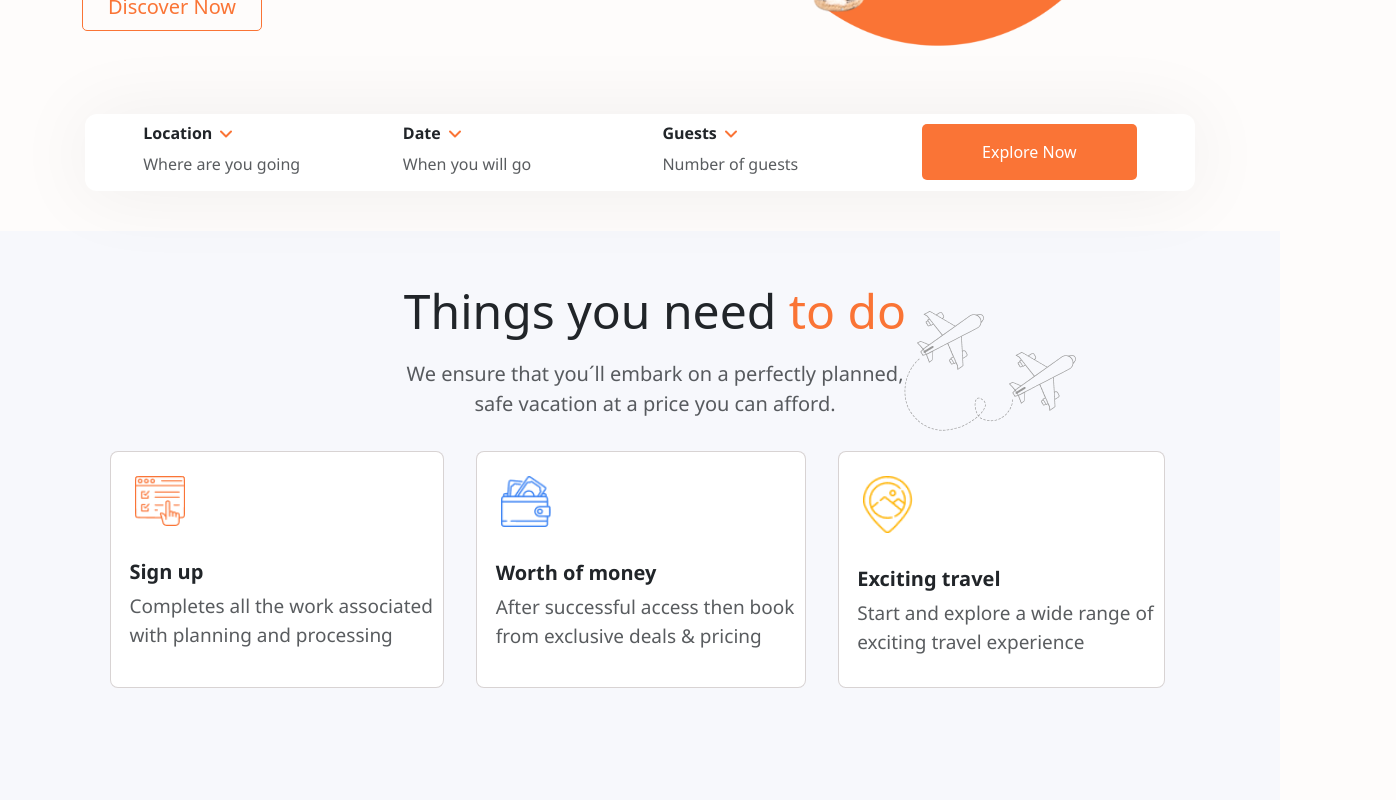
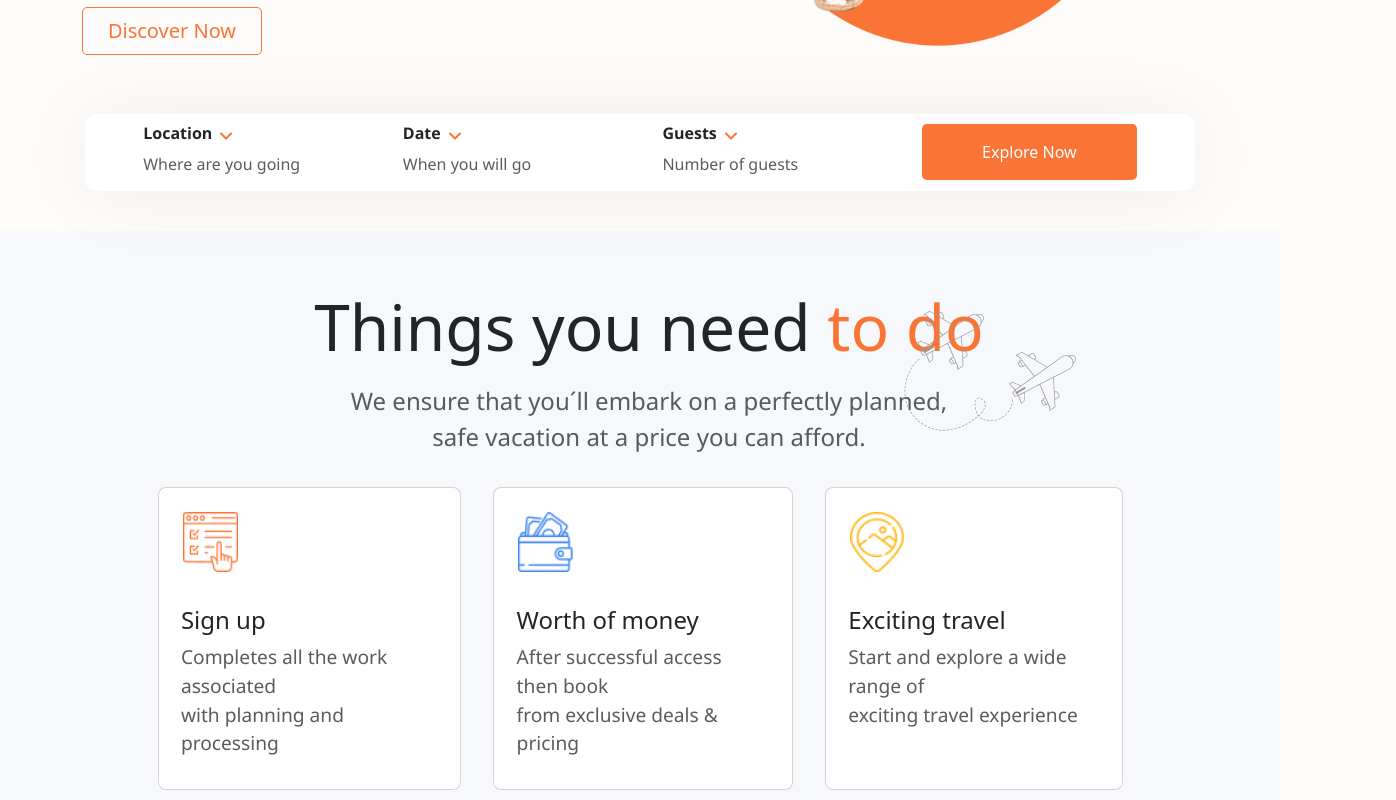
Before and after one commit to Juanflpz/Trabook-Responsive-Project, a React (Create React App) app: page / in a window 1280 px wide. Shown: the part 600-1400 px from the top of the page, 1396 px wide, since content can reach past the window. Built offline with nearby package versions, Linux system fonts and the light colour scheme.

Commit message:
feat(0): :art: Needs carousel successfully implemented

```diff
--- a/src/App.css
+++ b/src/App.css
@@ -16,10 +16,7 @@ h1, h2, h3, h4, h5, h6 { /* Headers font */
   padding-bottom: 8rem;
 }
 
-#things-u-need {
-  padding-bottom: 100px;
-  background-color: #F7F8FC !important;
-}
+
 
 #deals-discounts {
   margin-top: 100px;
@@ -99,37 +96,8 @@ footer {
   background: linear-gradient(to bottom, transparent 210px, #F7F8FC 210px);
 }
 
-footer a {
-  text-decoration: none;
-  color: #666666;
-}
-
 .brand-footer {
   font-family: 'Volkhov', serif;
-}
-
-#subscribe-box {
-  position: relative;
-  border: solid 1 black;
-  margin-bottom: 100px;
-  padding: 0;
-  background-color: #FA7436;
-  color: white;
-  height: 416px;
-  display: flex;
-  flex-direction: column;
-  justify-content: center; /* Centrar verticalmente */
-  align-items: center; /* Centrar horizontalmente */
-  border-radius: 13px;
-  z-index: 1;
-  text-align: center;
-}
-
-.background-image-top-right,
-.background-image-bottom-left {
-  position: absolute;
-  background-repeat: no-repeat;
-  background-size: cover;
 }
 
 /*
--- a/src/Components/GetStarted.jsx
+++ b/src/Components/GetStarted.jsx
@@ -28,7 +28,7 @@ export default function GetStarted({ props }) {
                                     <div className="card-body row text-start">
                                         <div className="d-flex align-items-center">
                                             <h6 className="card-title-1">{props.item1}</h6>
-                                            <svg className="mx-2 mb-2" xmlns="http://www.w3.org/2000/svg" width="12" height="8" viewBox="0 0 12 8" fill="none">
+                                            <svg className="mx-2 mb-1" xmlns="http://www.w3.org/2000/svg" width="12" height="8" viewBox="0 0 12 8" fill="none">
                                                 <path d="M1 1.5L6 6.5L11 1.5" stroke="#FA7436" stroke-width="2" stroke-linecap="round" stroke-linejoin="round" />
                                             </svg>
                                         </div>
@@ -39,7 +39,7 @@ export default function GetStarted({ props }) {
                                     <div className="card-body row text-start">
                                         <div className="d-flex align-items-center">
                                             <h6 className="card-title-2">{props.item2}</h6>
-                                            <svg className="mx-2 mb-2" xmlns="http://www.w3.org/2000/svg" width="12" height="8" viewBox="0 0 12 8" fill="none">
+                                            <svg className="mx-2 mb-1" xmlns="http://www.w3.org/2000/svg" width="12" height="8" viewBox="0 0 12 8" fill="none">
                                                 <path d="M1 1.5L6 6.5L11 1.5" stroke="#FA7436" stroke-width="2" stroke-linecap="round" stroke-linejoin="round" />
                                             </svg>
                                         </div>
@@ -50,7 +50,7 @@ export default function GetStarted({ props }) {
                                     <div className="card-body row text-start">
                                         <div className="d-flex align-items-center">
                                             <h6 className="card-title-3">{props.item3}</h6>
-                                            <svg className="mx-2 mb-2" xmlns="http://www.w3.org/2000/svg" width="12" height="8" viewBox="0 0 12 8" fill="none">
+                                            <svg className="mx-2 mb-1" xmlns="http://www.w3.org/2000/svg" width="12" height="8" viewBox="0 0 12 8" fill="none">
                                                 <path d="M1 1.5L6 6.5L11 1.5" stroke="#FA7436" stroke-width="2" stroke-linecap="round" stroke-linejoin="round" />
                                             </svg>
                                         </div>
--- a/src/Components/Needs.jsx
+++ b/src/Components/Needs.jsx
@@ -8,30 +8,32 @@ export default function Needs({ cards }) {
         groupedCards.push(cards.slice(i, i + 3));
     }
     return (
-        <section className="mt-0" id="things-u-need">
+        <section className="" id="things-u-need">
             <div className="container">
                 <div className="row">
                     <div className="col text-center">
-                        <h1 className="lh-1">Things you need<span className="orange-color"> to do</span></h1>
+                        <h1 className="lh-1 title-needs">Things you need<span className="orange-color"> to do</span></h1>
                         <p className="subtitle text-muted pt-3">We ensure that you´ll embark on a perfectly planned,<br /> safe vacation at a price you can afford.</p>
                     </div>
-                    <div className="col-img col-md-2 d-flex justify-content-start">
+                    <div className="icon-needs col-md-2">
                         <img src={require(`../images/icons/Things-icon.png`)} alt="icon" className="image-left" />
                     </div>
                 </div>
             </div>
             <div className="container cards">
-                <div id="discounts-carousel" className="carousel carousel-dark slide d-none d-lg-block" data-bs-ride="carousel">
+                <div className="row justify-content-center">
+                    <div className='col-lg-11'>
+                        <div id="discounts-carousel" className="carousel carousel-dark slide d-none d-lg-block mx-auto" data-bs-ride="carousel">
                             <div className="carousel-inner">
                                 {groupedCards.map((group, index) => (
                                     <div key={index} className={`carousel-item ${index === 0 ? 'active' : ''}`}>
                                         <div className="card-wrapper container-sm d-flex">
                                             {group.map(card => (
-                                        <div key={card.id} className="card discounts-carousel-card card-exclusive m-3">
+                                                <div key={card.id} className={`card discounts-carousel-card card-exclusive m-3 ${index === 0 ? 'card-1' : 'card-2'}`}>
                                                     <img src={require(`../images/icons/${card.image}`)} className="card-icon-top mt-4 ms-4" alt="Sign-up-icon" style={{ maxWidth: '100%', height: 'auto' }} />
-                                            <div className="card-body mb-1">
-                                                <h4 className="card-title font-weight-bold mt-4 ms-2">{card.title}</h4>
-                                                <p className="card-text-discounts text-muted ms-2 mt-1" dangerouslySetInnerHTML={{ __html: card.description }}></p>
+                                                    <div className="card-body mb-1 ms-1 me-4">
+                                                        <h4 className="card-title-needs font-weight-bold mt-4 ms-2">{card.title}</h4>
+                                                        <p className="card-text-needs text-muted ms-2 mt-1" dangerouslySetInnerHTML={{ __html: card.description }}></p>
                                                     </div>
                                                 </div>
                                             ))}
@@ -41,6 +43,8 @@ export default function Needs({ cards }) {
                             </div>
                         </div>
                     </div>
+                </div>
+            </div>
         </section >
     )
 }
--- a/src/Props/NeedsProps.js
+++ b/src/Props/NeedsProps.js
@@ -1,13 +1,13 @@
 const cards = [
-    { id: 1, image: 'Things-icon-1.png', title: 'Sign up', description: 'Completes all the work associated<br/> with planning and processing'},
-    { id: 2, image: 'Things-icon-2.png', title: 'Worth of money', description: 'After successful access then book<br/>from exclusive deals & pricing'},
-    { id: 3, image: 'Things-icon-3.png', title: 'Exciting travel', description: 'Start and explore a wide range of<br/>exciting travel experience'},
-    { id: 4, image: 'Things-icon-2.png', title: 'Worth of money', description: 'After successful access then book<br/>from exclusive deals & pricing'},
-    { id: 5, image: 'Things-icon-2.png', title: 'Worth of money', description: 'After successful access then book<br/>from exclusive deals & pricing'},
-    { id: 6, image: 'Things-icon-2.png', title: 'Worth of money', description: 'After successful access then book<br/>from exclusive deals & pricing'},
-    { id: 7, image: 'Things-icon-1.png', title: 'Sign up', description: 'Completes all the work associated<br/> with planning and processing'},
-    { id: 8, image: 'Things-icon-1.png', title: 'Sign up', description: 'Completes all the work associated<br/> with planning and processing'},
-    { id: 9, image: 'Things-icon-1.png', title: 'Sign up', description: 'Completes all the work associated<br/> with planning and processing'},
+    { id: 1, image: 'Things-icon-1.png', background: "Vector4857.png", title: 'Sign up', description: 'Completes all the work associated<br/> with planning and processing'},
+    { id: 2, image: 'Things-icon-2.png', background: "Vector4857.png", title: 'Worth of money', description: 'After successful access then book<br/>from exclusive deals & pricing'},
+    { id: 3, image: 'Things-icon-3.png', background: "Vector4857.png", title: 'Exciting travel', description: 'Start and explore a wide range of<br/>exciting travel experience'},
+    { id: 4, image: 'Things-icon-2.png', background: "Vector4857.png", title: 'Worth of money', description: 'After successful access then book<br/>from exclusive deals & pricing'},
+    { id: 5, image: 'Things-icon-2.png', background: "Vector4857.png", title: 'Worth of money', description: 'After successful access then book<br/>from exclusive deals & pricing'},
+    { id: 6, image: 'Things-icon-2.png', background: "Vector4857.png", title: 'Worth of money', description: 'After successful access then book<br/>from exclusive deals & pricing'},
+    { id: 7, image: 'Things-icon-1.png', background: "Vector4857.png", title: 'Sign up', description: 'Completes all the work associated<br/> with planning and processing'},
+    { id: 8, image: 'Things-icon-1.png', background: "Vector4857.png", title: 'Sign up', description: 'Completes all the work associated<br/> with planning and processing'},
+    { id: 9, image: 'Things-icon-1.png', background: "Vector4857.png", title: 'Sign up', description: 'Completes all the work associated<br/> with planning and processing'},
 ];
 
 export default cards;
--- a/src/styles/Blog.css
+++ b/src/styles/Blog.css
@@ -2,10 +2,12 @@
     margin-top: 50px;
 }
 
+/*
 .blog-img {
     height: 100%;
     width: auto;
 }
+*/
 
 .circles {
     margin-top: 2rem;
--- a/src/styles/Navbar.css
+++ b/src/styles/Navbar.css
@@ -1,5 +1,5 @@
 #navbar {
-    padding-top: 0.5rem;
+    /*padding-top: 0.5rem;*/
     /* Agrega padding arriba */
     position: fixed;
     /* Cambiado de position: sticky a position: fixed */
--- a/src/styles/Needs.css
+++ b/src/styles/Needs.css
@@ -1,10 +1,38 @@
-.col {
-    margin-top: 7vh;
-    margin-left: 220px;
+/*
+:root {
+    --image-1: url('../images/img/Vector4857.png');
+    --image-2: url('../images/img/Vector4856.png');
+    --image-3: url('../images/img/Vector4857.png');
 }
 
-h1{
-    font-size: 60px;
+.card-1 {
+    background-image: var(--image-1) !important;
+    border-radius: 3%;
+}
+
+.card-2 {
+    background-image: var(--image-2) !important;
+    border-radius: 3%;
+}
+
+.card-3 {
+    background-image: var(--image-3) !important;
+    border-radius: 3%;
+}
+*/
+
+#things-u-need {
+    padding-bottom: 3rem;
+    background-color: #F7F8FC !important;
+}
+
+.text-center {
+    margin-top: 4rem;
+    margin-left: 13rem;
+}
+
+.title-needs {
+    font-size: 4rem;
 }
 
 .orange-color {
@@ -12,58 +40,37 @@ h1{
 }
 
 .subtitle {
-    font-size: 20px
+    font-size: 1.5rem !important;
 }
 
-.col-img {
-    margin-top: 80px;
-}
-
-.image-left {
-    position: absolute;
-    left: 70%;
-}
-
-.cards-list {
-    margin-top: 50px;
+.icon-needs {
+    margin-top: 5rem;
 }
 
 .card-1 {
     background-image: url('../images/img/Vector4857.png');
-    width: 23rem;
-    height: 260px;
     border-radius: 3%;
 }
 
 .card-2 {
     background-image: url('../images/img/Vector4856.png');
-    width: 23rem;
-    height: 260px;
     border-radius: 3%;
-    margin-left: 28px;
 }
 
 .card-3 {
     background-image: url('../images/img/Vector4857.png');
-    width: 23rem;
-    height: 260px;
     border-radius: 3%;
-    margin-left: 28px;
 }
 
 .card-icon-top {
-    height: 50px;
-    width: 50px;
+    height: 60px !important;
+    width: 55px !important;
 }
 
-.card-title {
-    font-size: 20px;
+.card-title-needs {
+    font-size: 1.5rem;
 }
 
-.card-text-discounts {
-    font-size: 19px;
+.card-text-needs {
+    font-size: 1.2rem;
 }
-
-.cards {
-    justify-content: center;
-}
--- a/src/styles/Subscribe.css
+++ b/src/styles/Subscribe.css
@@ -8,11 +8,20 @@
     height: 416px;
     display: flex;
     flex-direction: column;
-    justify-content: center; /* Centrar verticalmente */
-    align-items: center; /* Centrar horizontalmente */
+    justify-content: center;
+    /* Centrar verticalmente */
+    align-items: center;
+    /* Centrar horizontalmente */
     border-radius: 13px;
     z-index: 1;
     text-align: center;
+}
+
+.background-image-top-right,
+.background-image-bottom-left {
+    position: absolute;
+    background-repeat: no-repeat;
+    background-size: cover;
 }
 
 .background-image-top-right {
```
Also changed, not shown: src/styles/Reviews.css (+10 -14 lines). Lines whose indentation alone changed are shown as unchanged.
